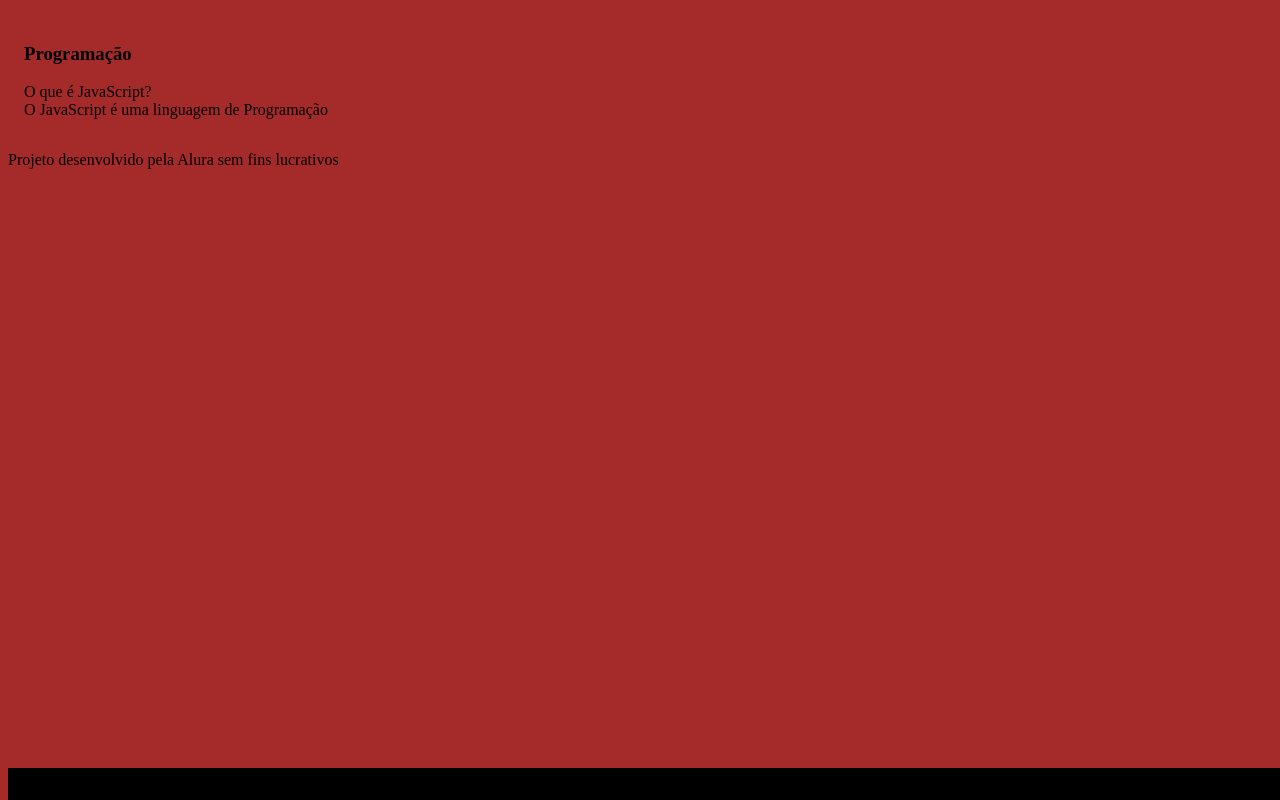
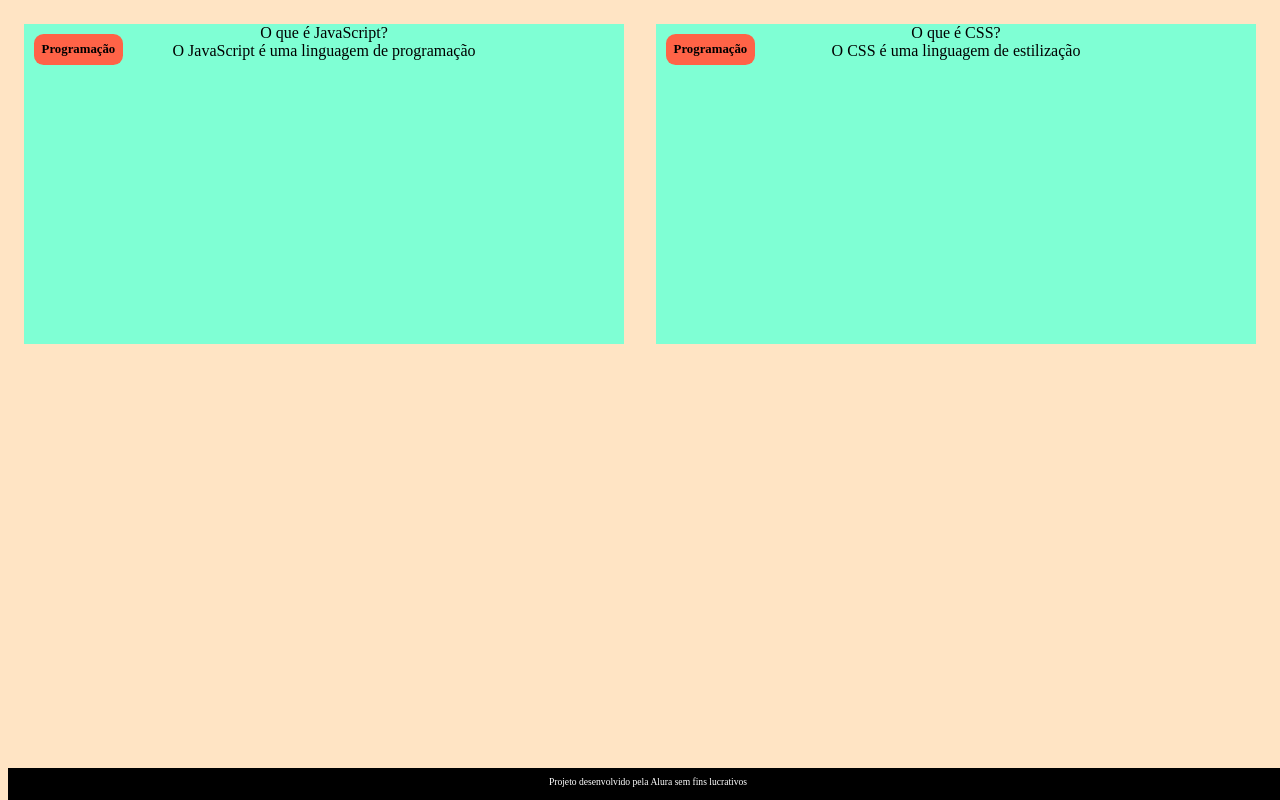
Before and after one commit to ogmhu/flashcard, a plain HTML site: page index.html in a window 1280 px wide. Drawn offline with Linux system fonts and the light colour scheme; a web font is replaced by a local one.

Commit message:
Add files via upload

```diff
--- a/index.html
+++ b/index.html
@@ -2,31 +2,40 @@
 <html lang="pt-br">
 <head>
     <meta charset="UTF-8">
-    <meta http-equiv="X-UA-Compatible" content="IE=edge">
     <meta name="viewport" content="width=device-width, initial-scale=1.0">
-    <title>flexicarde</title>
-    <link rel="stylesheet" href="assets/style.css">
+    <title>Flashcard</title>
+    <link rel="stylesheet" href="style.css">
 </head>
 <body>
     <main>
-
-    </main>
         <section id="container">
             <article class="cartao">
-            <div class="cartao_conteudo">
+                <div class="cartao__conteudo">
                     <h3>Programação</h3>
-                <div class="cartao_conteudo_pergunta"></div>
+                    <div class="cartao__conteudo__pergunta">
                         O que é JavaScript?
                     </div>
-            <div class="cartao_conteudo_resposta">
-                O JavaScript é uma linguagem de Programação
+                    <div class="cartao__conteudo__resposta">
+                        O JavaScript é uma linguagem de programação
+                    </div>
+                </div>
+            </article>
+            <article class="cartao">
+                <div class="cartao__conteudo">
+                <h3>Programação</h3>
+                <div class="cartao__conteudo__pergunta">
+                    O que é CSS?
+                </div>
+                <div class="cartao__conteudo__resposta">
+                    O CSS é uma linguagem de estilização
+                </div>
                 </div>
                 </article>
         </section>
+    </main>
 
     <footer>
-
+        <p>Projeto desenvolvido pela Alura sem fins lucrativos</p>
     </footer>
-    <p> Projeto desenvolvido pela Alura sem fins lucrativos</p>
 </body>
 </html>
--- /dev/null
+++ b/style.css
@@ -0,0 +1,45 @@
+
+@import url('https://fonts.googleapis.com/css2?family=Bai+Jamjuree:ital,wght@0,200;0,300;0,400;0,500;0,600;0,700;1,200;1,300;1,400;1,500;1,600;1,700&display=swap');
+
+body{
+    background-color: bisque;
+}
+
+footer{
+    background-color: black;
+    color: white;
+    position: fixed;
+    bottom: 0;
+    width: 100%;
+    height: 2rem;
+}
+footer p {
+    text-align: center;
+    font-size: 0.6rem;
+    margin-top: 0.5rem;
+    }
+
+    #container{
+        display: flex;
+    }
+    .cartao{
+        margin: 1rem 1rem;
+        background-color: aqua;
+        height: 20rem;
+        flex-grow: 1;
+        flex-basis: calc(33% - 6rem);
+    }
+    .cartao__conteudo{
+        text-align: center;
+        background-color: aquamarine;
+        height: 100%;
+    }
+    .cartao__conteudo h3{
+        background-color: tomato;
+        text-align: left;
+        padding: 0.5rem;
+        position: absolute;
+        margin: 0.6rem;
+        border-radius: 0.6rem;
+        font-size: 1vw;
+    }
```
Lines whose indentation alone changed are shown as unchanged.
